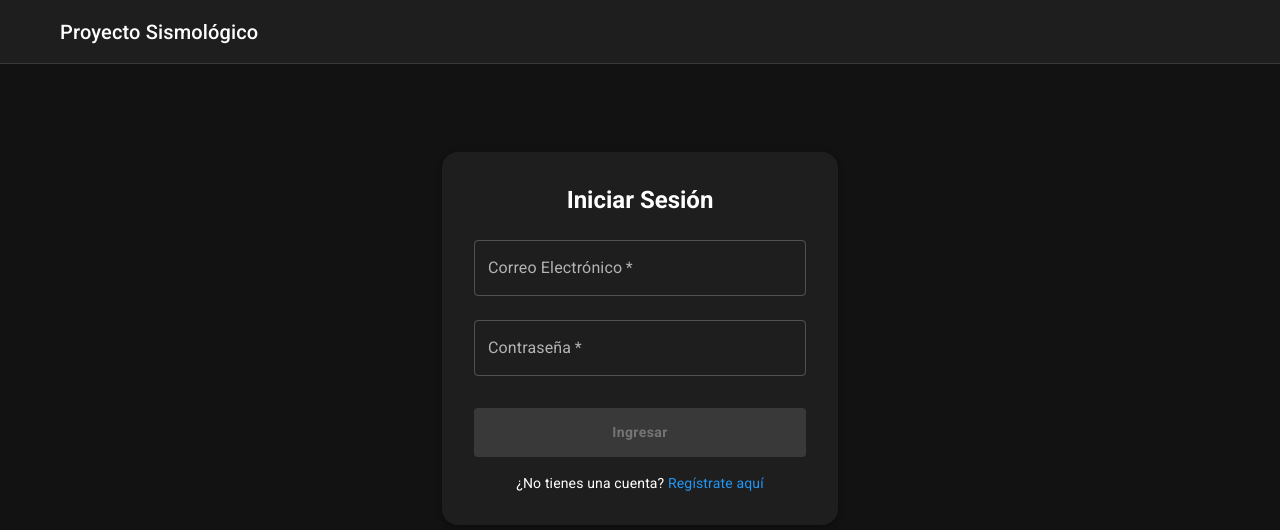
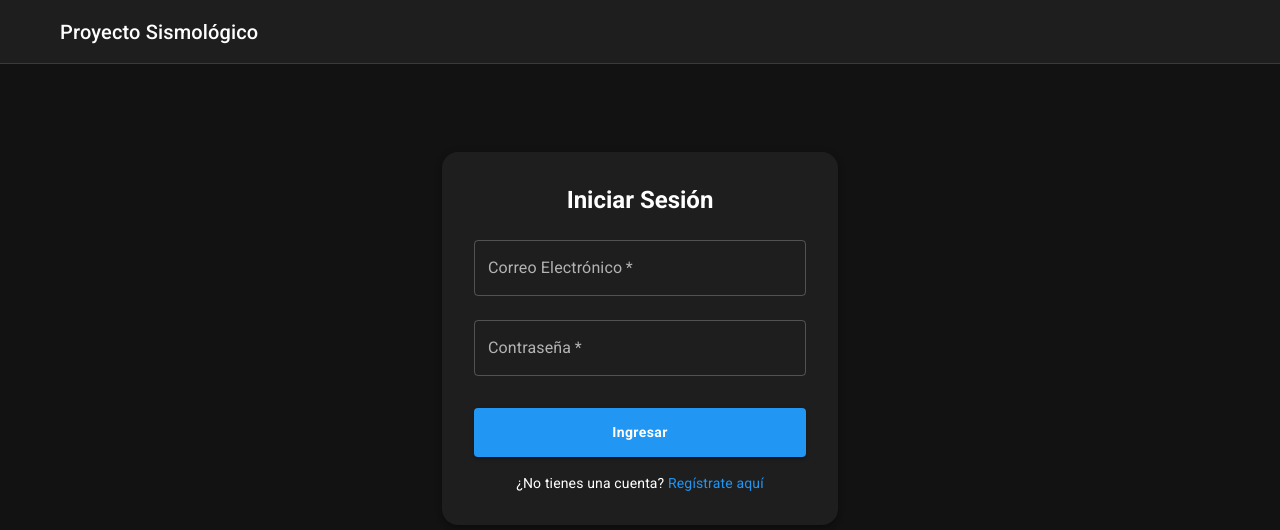
Before and after one commit to Jhoymell/seismic-tracker, a React (Create React App) app in the folder frontend/sismic-app-client/: page /login in a window 1280 px wide. Shown: the top 530 px of the page. Built offline with nearby package versions, Linux system fonts and the light colour scheme; some icons are missing.

Commit message:
feat(auth): Implement inactivity logout modal and UI refinements

```diff
--- a/frontend/sismic-app-client/src/App.js
+++ b/frontend/sismic-app-client/src/App.js
@@ -27,12 +27,21 @@ import AdminRoute from './components/auth/AdminRoute';
 
 import { LocalizationProvider } from '@mui/x-date-pickers/LocalizationProvider';
 import { AdapterDayjs } from '@mui/x-date-pickers/AdapterDayjs';
+import { useNavigate } from 'react-router-dom';
+import useAuthStore from './store/authStore';
+import useInactivityTimeout from './hooks/useInactivityTimeout';
+
+
 
 
 // Creamos un sub-componente para poder usar el hook 'useLocation'
 // que es necesario para que AnimatePresence funcione con las rutas.
 function AppContent() {
   const location = useLocation();
+  const navigate = useNavigate();
+  const {logout, isAuthenticated} = useAuthStore();
+
+  useInactivityTimeout(isAuthenticated ? logout : () => {},navigate, 20 * 60 * 1000);
 
   return (
     <MainLayout>
--- a/frontend/sismic-app-client/src/components/layout/NewsPanel.js
+++ b/frontend/sismic-app-client/src/components/layout/NewsPanel.js
@@ -99,11 +99,13 @@ const NewsPanel = () => {
                         className="news-content"
                         dangerouslySetInnerHTML={{
                           __html:
-                            noticia.contenido.substring(0, 120) +
-                            (noticia.contenido.length > 120 ? "..." : ""),
+                            noticia.contenido.substring(0, 150) +
+                            (noticia.contenido.length > 150 ? "..." : ""),
                         }}
                       />
+
                     }
+                    secondaryTypographyProps={{ component: 'div' }}
                   />
                   {/* Botón Ver más si el contenido es largo */}
                   {noticia.contenido.length > 120 && (
--- /dev/null
+++ b/frontend/sismic-app-client/src/hooks/useInactivityTimeout.js
@@ -0,0 +1,58 @@
+import { useEffect, useRef } from "react";
+
+const useInactivityTimeout = (logoutAction, navigate, timeout = 1200000) => {
+  // timeout de 20 minutos en milisegundos
+  const timeoutId = useRef(null);
+
+  useEffect(() => {
+    // Función para resetear el temporizador
+    const resetTimeout = () => {
+      // Limpia el temporizador anterior
+      if (timeoutId.current) {
+        clearTimeout(timeoutId.current);
+      }
+      // Establece un nuevo temporizador
+      timeoutId.current = setTimeout(() => {
+        // Si el tiempo se agota, primero ejecuta el logout y luego navega
+        console.log("Usuario inactivo, cerrando sesión.");
+        logoutAction();
+        // Pequeño retraso para asegurar que el logout se complete antes de navegar
+        setTimeout(() => {
+          navigate("/login", { state: { reason: "inactivity" } });
+        }, 0);
+      }, timeout);
+    };
+
+    // Lista de eventos que consideraremos como "actividad"
+    const activityEvents = [
+      "mousemove",
+      "mousedown",
+      "keypress",
+      "scroll",
+      "touchstart",
+    ];
+
+    // Inicia el temporizador cuando el hook se monta
+    resetTimeout();
+
+    // Añade los event listeners
+    activityEvents.forEach((event) => {
+      window.addEventListener(event, resetTimeout);
+    });
+
+    // Función de limpieza que se ejecuta cuando el componente se desmonta
+    return () => {
+      if (timeoutId.current) {
+        clearTimeout(timeoutId.current);
+      }
+      // Elimina los event listeners para evitar fugas de memoria
+      activityEvents.forEach((event) => {
+        window.removeEventListener(event, resetTimeout);
+      });
+    };
+  }, [logoutAction, navigate, timeout]); // Solo depende de las props pasadas al hook
+
+  return null; // Este hook no necesita devolver nada
+};
+
+export default useInactivityTimeout;
--- a/frontend/sismic-app-client/src/pages/LoginPage.js
+++ b/frontend/sismic-app-client/src/pages/LoginPage.js
@@ -1,87 +1,152 @@
-import React from 'react';
-import { useForm } from 'react-hook-form';
-import { yupResolver } from '@hookform/resolvers/yup';
-import * as yup from 'yup';
-import { useNavigate, Link } from 'react-router-dom';
-import toast, { Toaster } from 'react-hot-toast';
-import { Button, TextField, Box, Typography, Container, CircularProgress } from '@mui/material';
-import { motion } from 'framer-motion'; // <-- Importar motion
-import { jwtDecode } from 'jwt-decode';
+// Página de inicio de sesión con validación, animación y modal de inactividad
+import React, { useState, useEffect } from "react";
+import { useForm } from "react-hook-form"; // Manejo de formularios
+import { yupResolver } from "@hookform/resolvers/yup"; // Integración Yup con react-hook-form
+import * as yup from "yup"; // Validación de esquemas
+import { useNavigate, Link, useLocation } from "react-router-dom"; // Navegación y enlaces
+import toast, { Toaster } from "react-hot-toast"; // Notificaciones
 
-import { loginUser } from '../api/auth';
-import useAuthStore from '../store/authStore';
+// Importaciones de MUI (componentes de UI y modal)
+import {
+  Button,
+  TextField,
+  Box,
+  Typography,
+  Container,
+  CircularProgress,
+  Dialog,
+  DialogActions,
+  DialogContent,
+  DialogContentText,
+  DialogTitle,
+  Fade,
+} from "@mui/material";
+import AccessTimeFilledIcon from "@mui/icons-material/AccessTimeFilled"; // Icono para el modal
 
+import { motion } from "framer-motion"; // Animaciones
+import { jwtDecode } from "jwt-decode"; // Decodificar JWT
+
+import { loginUser } from "../api/auth"; // Lógica de login API
+import useAuthStore from "../store/authStore"; // Estado global de autenticación
+
+// Esquema de validación para el formulario de login
 const schema = yup.object().shape({
-  email: yup.string().email('Debe ser un correo válido').required('El correo es obligatorio'),
-  password: yup.string().required('La contraseña es obligatoria'),
+  email: yup
+    .string()
+    .email("Debe ser un correo válido")
+    .required("El correo es obligatorio"),
+  password: yup.string().required("La contraseña es obligatoria"),
 });
 
-// Convertimos el Box de MUI en un componente animado
+// Componente Box animado usando Framer Motion
 const MotionBox = motion(Box);
 
 const LoginPage = () => {
+  // Hook de navegación para redirigir y leer el estado de la ruta
   const navigate = useNavigate();
-  const { login } = useAuthStore();
-  const { register, handleSubmit, formState: { errors, isSubmitting, isValid, dirtyFields } } = useForm({
+  const location = useLocation();
+  const { login } = useAuthStore(); // Acción global para guardar el login
+
+  // Hook de react-hook-form para manejar el formulario y validación
+  const {
+    register,
+    handleSubmit,
+    formState: { errors, isSubmitting },
+  } = useForm({
     resolver: yupResolver(schema),
-    mode: 'onChange',
   });
 
-  const onSubmit = async (data) => {
-    try {
-      // 1. Llama a la API para obtener los tokens
-      const tokens = await loginUser(data);
+  // Estado para mostrar el modal de inactividad si la razón está en la ruta
+  const [showInactivityModal, setShowInactivityModal] = useState(false);
 
-      // 2. Decodifica el token para obtener el nombre del usuario
-      const decodedToken = jwtDecode(tokens.access);
+  // Efecto: Si la razón es inactividad, muestra el modal y limpia el estado de la ruta
+  useEffect(() => {
+    if (location.state?.reason === "inactivity") {
+      setShowInactivityModal(true);
+      // Limpiamos el estado de la ruta inmediatamente para evitar que se muestre el modal múltiples veces
+      navigate(location.pathname, { replace: true });
+    }
+  }, [location.state?.reason, navigate, location.pathname]);
 
-      // 3. Guarda el estado global de autenticación con la acción de login
-      login(tokens);
-
-      // 4. Muestra una notificación de éxito personalizada
-      toast.success(`¡Bienvenido de nuevo, ${decodedToken.first_name}!`);
-
-      // 5. Redirige al usuario a la página del mapa
-      navigate('/mapa');
-    } catch (error) {
-      toast.error('Correo o contraseña incorrectos.');
+  // Cierra el modal de inactividad
+  const handleCloseModal = () => {
+    setShowInactivityModal(false);
+    // Aseguramos que el estado de la ruta esté limpio
+    if (location.state?.reason === "inactivity") {
+      navigate(location.pathname, { replace: true });
     }
   };
 
-  // Definimos variantes para la animación del formulario
+  // Lógica de envío del formulario de login
+  const onSubmit = async (data) => {
+    try {
+      // Llama a la API para autenticar
+      const tokens = await loginUser(data);
+      // Decodifica el token para obtener el nombre
+      const decodedToken = jwtDecode(tokens.access);
+      // Guarda el estado global de autenticación
+      login(tokens);
+      // Notificación de éxito
+      toast.success(`¡Bienvenido de nuevo, ${decodedToken.first_name}!`);
+      // Redirige al mapa
+      navigate("/mapa");
+    } catch (error) {
+      toast.error("Correo o contraseña incorrectos.");
+    }
+  };
+
+  // Variantes de animación para el formulario
   const formVariants = {
-    hidden: { opacity: 0, y: 20 },
-    visible: { opacity: 1, y: 0, transition: { duration: 0.5 } },
+    hidden: {
+      opacity: 0,
+      y: 20 // Empieza 20px más abajo de su posición final
+    },
+    visible: {
+      opacity: 1,
+      y: 0,   // Vuelve a su posición original
+      transition: {
+        duration: 0.5, // La animación dura medio segundo
+        ease: "easeInOut" // Un efecto de suavizado para que no se vea robótico
+      }
+    },
   };
 
   return (
+    <>
+      {/* Contenedor principal del login */}
       <Container component="main" maxWidth="xs">
         <Toaster position="top-center" />
+        {/* Formulario animado con variantes */}
         <MotionBox
           variants={formVariants}
           initial="hidden"
           animate="visible"
           sx={{
             marginTop: 8,
-          display: 'flex',
-          flexDirection: 'column',
-          alignItems: 'center',
-          backgroundColor: 'background.paper', // Usa colores del tema
-          padding: { xs: 2, sm: 4 }, // Padding responsivo
-          borderRadius: '1rem',
+            display: "flex",
+            flexDirection: "column",
+            alignItems: "center",
+            backgroundColor: "background.paper",
+            padding: { xs: 2, sm: 4 },
+            borderRadius: "1rem",
             boxShadow: 3,
           }}
         >
           <Typography component="h1" variant="h5">
             Iniciar Sesión
           </Typography>
-        <Box component="form" onSubmit={handleSubmit(onSubmit)} sx={{ mt: 1, width: '100%' }}>
+          {/* Formulario de login */}
+          <Box
+            component="form"
+            onSubmit={handleSubmit(onSubmit)}
+            sx={{ mt: 1, width: "100%" }}
+          >
             <TextField
               margin="normal"
               required
               fullWidth
               label="Correo Electrónico"
-            {...register('email')}
+              {...register("email")}
               error={!!errors.email}
               helperText={errors.email?.message}
             />
@@ -89,32 +154,76 @@ const LoginPage = () => {
               margin="normal"
               required
               fullWidth
+              name="password"
               label="Contraseña"
               type="password"
-            {...register('password')}
+              {...register("password")}
               error={!!errors.password}
               helperText={errors.password?.message}
             />
+            {/* Botón animado */}
             <motion.div whileHover={{ scale: 1.02 }} whileTap={{ scale: 0.98 }}>
               <Button
                 type="submit"
                 fullWidth
                 variant="contained"
-              disabled={!isValid || !dirtyFields.email || !dirtyFields.password || isSubmitting}
-              sx={{ mt: 3, mb: 2, py: 1.5 }} // Padding vertical
+                disabled={isSubmitting}
+                sx={{ mt: 3, mb: 2, py: 1.5 }}
               >
-              {isSubmitting ? <CircularProgress size={24} color="inherit" /> : 'Ingresar'}
+                {isSubmitting ? (
+                  <CircularProgress size={24} color="inherit" />
+                ) : (
+                  "Ingresar"
+                )}
               </Button>
             </motion.div>
             <Typography variant="body2" align="center">
-            ¿No tienes una cuenta?{' '}
-            <Link to="/registro" style={{ color: '#2196f3', textDecoration: 'none' }}>
+              ¿No tienes una cuenta?{" "}
+              <Link
+                to="/registro"
+                style={{ color: "#2196f3", textDecoration: "none" }}
+              >
                 Regístrate aquí
               </Link>
             </Typography>
           </Box>
         </MotionBox>
       </Container>
+
+      {/* Modal para sesión finalizada por inactividad */}
+      <Dialog
+        open={showInactivityModal}
+        onClose={handleCloseModal}
+        TransitionComponent={Fade}
+        transitionDuration={10}
+        PaperProps={{
+          sx: {
+            borderRadius: "1rem",
+            padding: "1rem",
+          },
+        }}
+      >
+        {/* Título del modal con icono */}
+        <DialogTitle sx={{ display: "flex", alignItems: "center", gap: 1.5 }}>
+          <AccessTimeFilledIcon color="primary" fontSize="large" />
+          <Typography variant="h6" component="div" fontWeight="bold">
+            Sesión Finalizada por Inactividad
+          </Typography>
+        </DialogTitle>
+        <DialogContent>
+          <DialogContentText>
+            Para proteger tu cuenta, hemos cerrado tu sesión automáticamente
+            después de 20 minutos sin actividad. Por favor, inicia sesión de
+            nuevo para continuar.
+          </DialogContentText>
+        </DialogContent>
+        <DialogActions>
+          <Button onClick={handleCloseModal} variant="contained" autoFocus>
+            Entendido
+          </Button>
+        </DialogActions>
+      </Dialog>
+    </>
   );
 };
 
```
Lines whose indentation alone changed are shown as unchanged.
